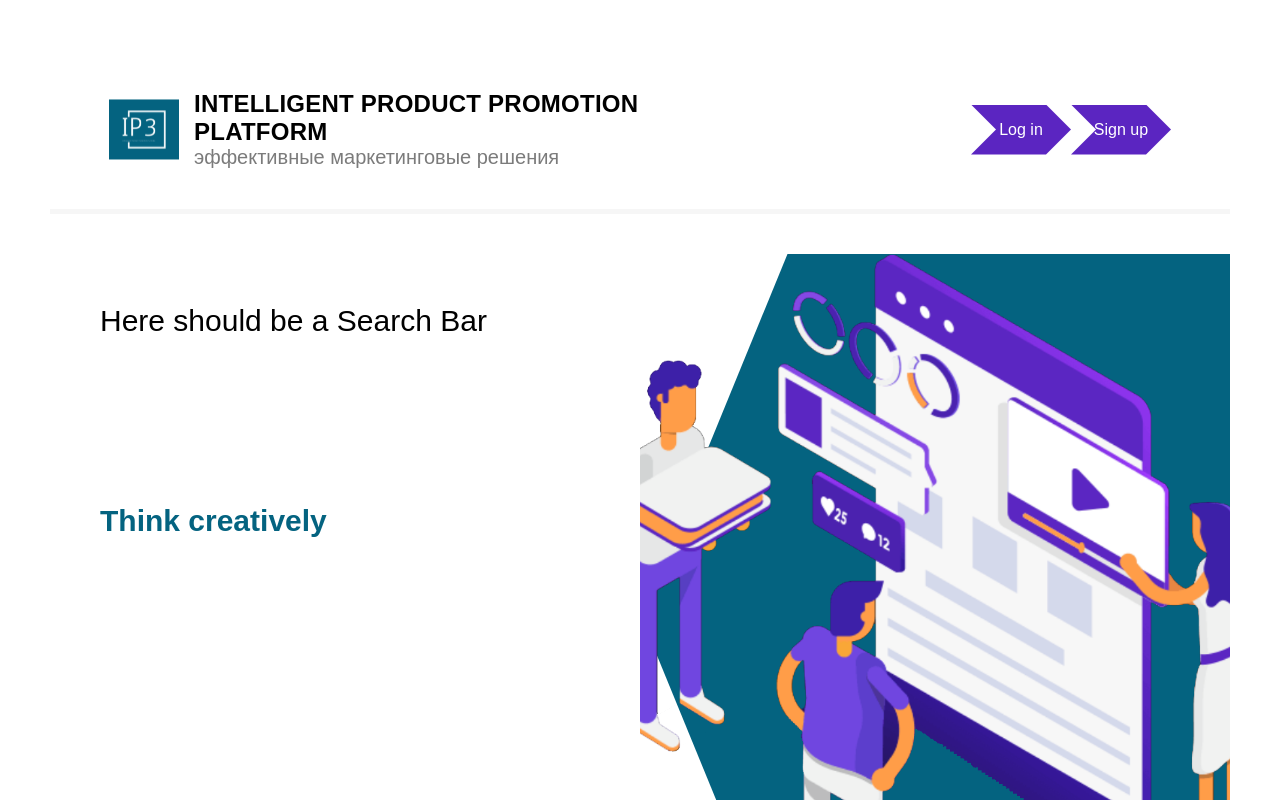
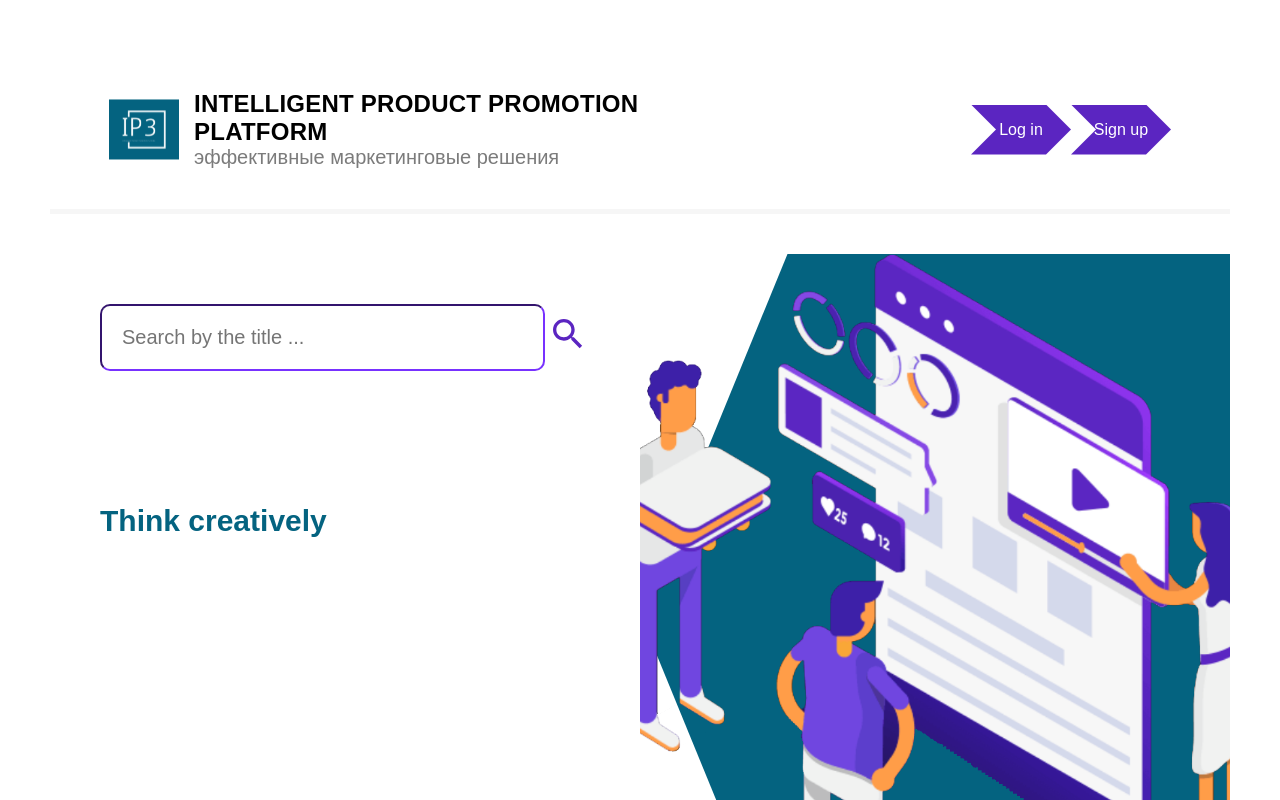
Before and after one commit to GulshirinBerdiyeva/front-prod-prom-strategy-web-app, a React (Create React App) app: page / in a window 1280 px wide. Shown: the top 800 px of the page. Built offline with nearby package versions, Linux system fonts and the light colour scheme.

Commit message:
refactor: search-bar

```diff
--- a/package.json
+++ b/package.json
@@ -3,6 +3,8 @@
   "version": "0.1.0",
   "private": true,
   "dependencies": {
+    "@material-ui/core": "^4.12.4",
+    "@material-ui/icons": "^4.11.3",
     "@testing-library/jest-dom": "^5.16.5",
     "@testing-library/react": "^13.4.0",
     "@testing-library/user-event": "^13.5.0",
--- a/src/components/SearchBar.jsx
+++ b/src/components/SearchBar.jsx
@@ -1,4 +1,5 @@
 import React from "react";
+import SearchIcon from "@material-ui/icons/Search";
 
 import searchBarImg from "../assets/images/search-bar.png";
 
@@ -7,7 +8,12 @@ function SearchBar() {
         <div className="search-bar">
             <div className="search-bar__left">
                 <div className="wrapper">
-                    <h1>Here should be a Search Bar</h1>
+                    <div className="search-input-wrapper">
+                        <input type="text" placeholder="Search by the title ..."/>
+                        <div className="search-icon">
+                            <SearchIcon />
+                        </div>
+                    </div>
                     <div className="title">
                         <div className="title-wrapper">
                             <div className="title-item">Think like your customer</div>
--- a/src/scss/components/_search-bar.scss
+++ b/src/scss/components/_search-bar.scss
@@ -18,9 +18,33 @@
       justify-content: space-between;
     }
 
-    h1 {
-      font-size: 30px;
-      font-weight: 300;
+    .search-input-wrapper {
+      display: flex;
+    }
+
+    input {
+      width: 100%;
+      margin-bottom: 50px;
+      padding: 20px;
+      border-radius: 10px;
+      border-color: $search-bar-color;
+      font-size: 20px;
+    }
+
+    input:focus {
+      outline: none;
+    }
+
+    .search-icon {
+      height: 60px;
+      width: 50px;
+      display: grid;
+      place-items: center;
+    }
+
+    .search-icon svg {
+      font-size: 40px;
+      color: $search-bar-color;
     }
 
     .title {
```
Also changed, not shown: 1 other file (tests, documents, lock files or other folders).
